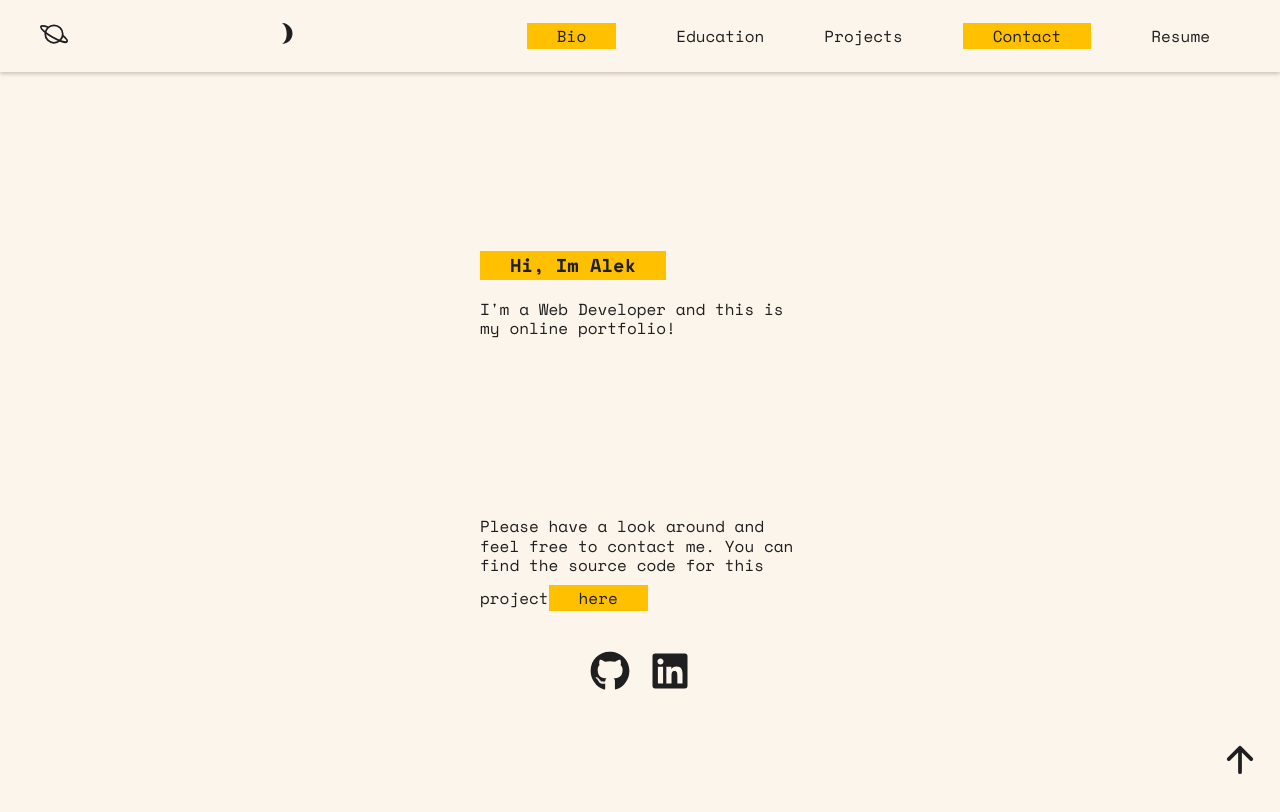
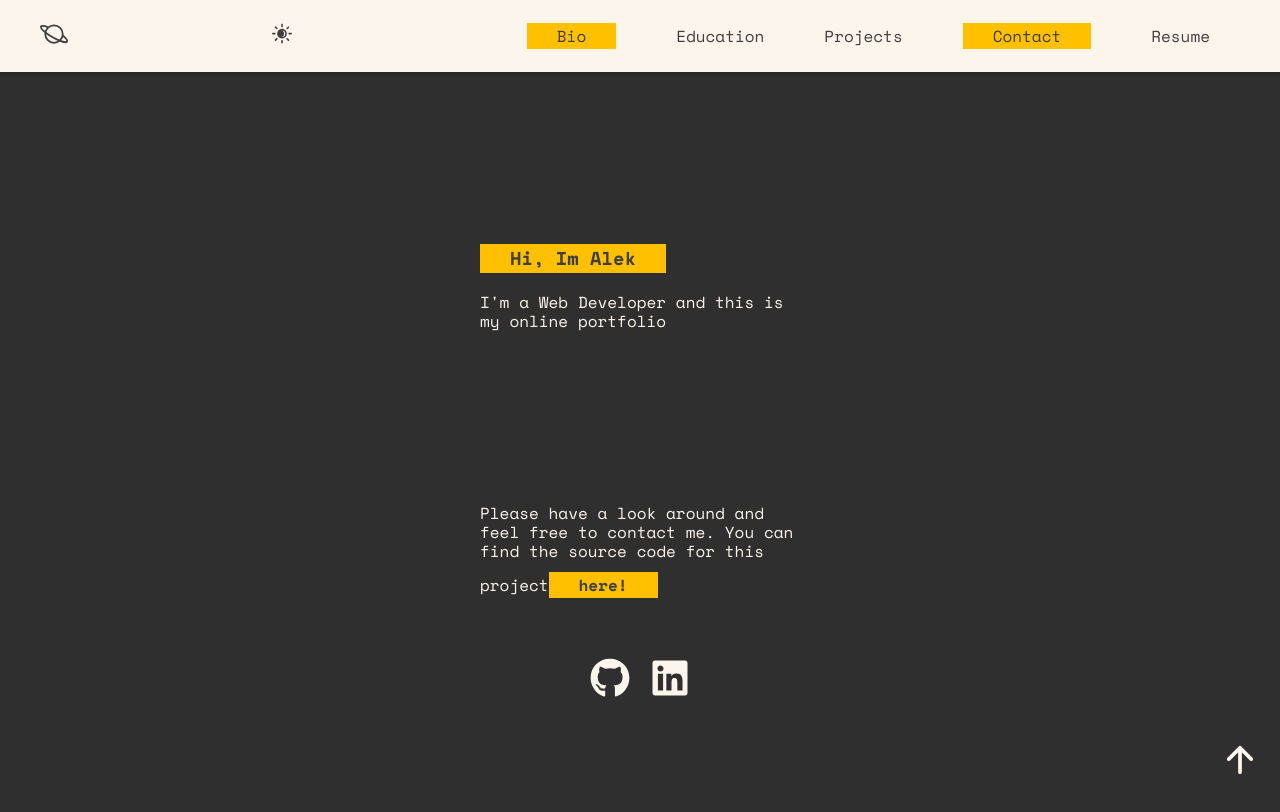
Before and after one commit to alekvelichkovikj/my-portfolio, a React (Create React App) app: page / in a window 1280 px wide. Shown: the top 812 px of the page. Built offline with nearby package versions, Linux system fonts and the light colour scheme.

Commit message:
home page finished

```diff
--- a/src/components/Home.jsx
+++ b/src/components/Home.jsx
@@ -1,13 +1,16 @@
-import React from 'react'
+import React, { useContext } from 'react'
+import { ThemeContext } from '../context/theme'
 import { FaGithub, FaLinkedin } from 'react-icons/fa'
 
 export const Home = () => {
+  const [{ isDark }] = useContext(ThemeContext)
+
   return (
     <div id='home'>
       <div className='container-mobile'>
         <div>
           <h3 className='yellow'>Hi, Im Alek</h3>
-          <p>I'm a Web Developer and this is my online portfolio!</p>
+          <p>I'm a Web Developer and this is my online portfolio</p>
         </div>
 
         <div>
@@ -15,15 +18,26 @@ export const Home = () => {
             Please have a look around and feel free to contact me. You can find
             the source code for this project
             <span className='yellow mt-2'>
-              <a href='/'>here</a>
+              <a
+                className='text-dark'
+                href='https://github.com/alekvelichkovikj/my-portfolio'
+              >
+                <strong>here!</strong>
+              </a>
             </span>
           </p>
+
           <div className='social-icons'>
-            <a href='https://github.com/alekvelichkovikj' target='blank'>
+            <a
+              className={isDark ? 'text-light' : 'text-dark'}
+              href='https://github.com/alekvelichkovikj'
+              target='blank'
+            >
               <FaGithub size={40} className='social-icon' />
             </a>
 
             <a
+              className={isDark ? 'text-light' : 'text-dark'}
               href='https://www.linkedin.com/in/aleksandarvelichkovikj/'
               target='blank'
             >
--- a/src/components/Navbar.jsx
+++ b/src/components/Navbar.jsx
@@ -11,6 +11,7 @@ export const Navbar = () => {
 
   return (
     <Nav>
+      <div className='nav'>
         <Container>
           <Logo onClick={() => setIsOpen(false)}>
             <Link smooth to='#home'>
@@ -63,6 +64,7 @@ export const Navbar = () => {
             </MenuLink>
           </Menu>
         </Container>
+      </div>
     </Nav>
   )
 }
@@ -93,7 +95,7 @@ const Hamburger = styled.div`
   span {
     height: 2px;
     width: 25px;
-    background-color: #1f1f1f;
+    background-color: #2f2f2f;
     margin-bottom: 4px;
     border-radius: 5px;
   }
@@ -121,10 +123,11 @@ const Menu = styled.div`
 const MenuLink = styled.span`
   padding: 20px 30px;
   text-align: center;
+  color: #3f3f3f;
 `
 
 const Logo = styled.span`
   padding: 20px 0;
   font-size: 28px;
-  color: #1f1f1f;
+  color: #3f3f3f;
 `
--- a/src/components/ScrollToTop.jsx
+++ b/src/components/ScrollToTop.jsx
@@ -4,14 +4,12 @@ import { ThemeContext } from '../context/theme'
 import { IoArrowUp } from 'react-icons/io5'
 
 export const ScrollToTop = () => {
-  const { isDark } = useContext(ThemeContext)
+  const [{ isDark }] = useContext(ThemeContext)
 
   return (
     <>
-      <Link smooth to='#home'>
-        <IoArrowUp
-          className={isDark ? 'back-to-top-light' : 'back-to-top-dark'}
-        />
+      <Link className={isDark ? 'text-light' : 'text-dark'} smooth to='#home'>
+        <IoArrowUp className='back-to-top' />
       </Link>
     </>
   )
--- a/src/context/theme.jsx
+++ b/src/context/theme.jsx
@@ -2,19 +2,19 @@ import { createContext, useState } from 'react'
 
 const themes = {
   dark: {
-    backgroundColor: '#1f1f1f',
+    backgroundColor: '#2f2f2f',
     color: '#fcf5eb',
   },
   light: {
     backgroundColor: '#fcf5eb',
-    color: '#1f1f1f',
+    color: '#3f3f3f',
   },
 }
 
 export const ThemeContext = createContext()
 
 export const ThemeProvider = ({ children }) => {
-  const [isDark, setIsDark] = useState(false)
+  const [isDark, setIsDark] = useState(true)
   const theme = isDark ? themes.dark : themes.light
 
   const toggleTheme = () => {
--- a/src/index.css
+++ b/src/index.css
@@ -27,9 +27,9 @@ p {
 }
 
 /* Navbar */
-a {
+.nav a {
   display: inline-block;
-  color: #1f1f1f;
+  color: #3f3f3f;
   transition: all 0.3s ease-in;
 }
 
@@ -43,7 +43,7 @@ a {
 }
 
 /* Scroll to top */
-.back-to-top-light {
+.back-to-top {
   display: inline-block;
   position: fixed;
   bottom: 20px;
@@ -51,24 +51,6 @@ a {
   font-size: 40px;
   cursor: pointer;
   transition: all 0.3s ease-in;
-}
-
-.back-to-top-dark {
-  display: inline-block;
-  position: fixed;
-  bottom: 20px;
-  right: 20px;
-  font-size: 40px;
-  cursor: pointer;
-  transition: all 0.3s ease-in;
-}
-
-.back-to-top-light:hover,
-.back-to-top-dark:hover {
-  -webkit-transform: scale(1.2);
-  -moz-transform: scale(1.2);
-  -o-transform: scale(1.2);
-  transform: scale(1.2);
 }
 
 /* Home */
@@ -85,14 +67,14 @@ a {
 .container-mobile h3 {
   display: inline-block;
   margin-bottom: 20px;
-  color: #1f1f1f;
+  color: #3f3f3f;
 }
 
 .social-icons {
   display: flex;
   align-items: center;
   justify-content: center;
-  margin-top: 40px;
+  margin-top: 60px;
 }
 
 .social-icon {
@@ -104,7 +86,15 @@ a {
   margin-top: 10px;
 }
 
-.social-icons @media screen and (min-device-width: 878px) {
+.text-dark {
+  color: #3f3f3f;
+}
+
+.text-light {
+  color: #fcf5eb;
+}
+
+@media screen and (min-device-width: 878px) {
   /* Navbar */
   a:hover {
     -webkit-transform: scale(1.2);
@@ -112,4 +102,11 @@ a {
     -o-transform: scale(1.2);
     transform: scale(1.2);
   }
+
+  .back-to-top:hover {
+    -webkit-transform: scale(1.2);
+    -moz-transform: scale(1.2);
+    -o-transform: scale(1.2);
+    transform: scale(1.2);
+  }
 }
```
Also changed, not shown: 1 other file (tests, documents, lock files or other folders). Lines whose indentation alone changed are shown as unchanged.
